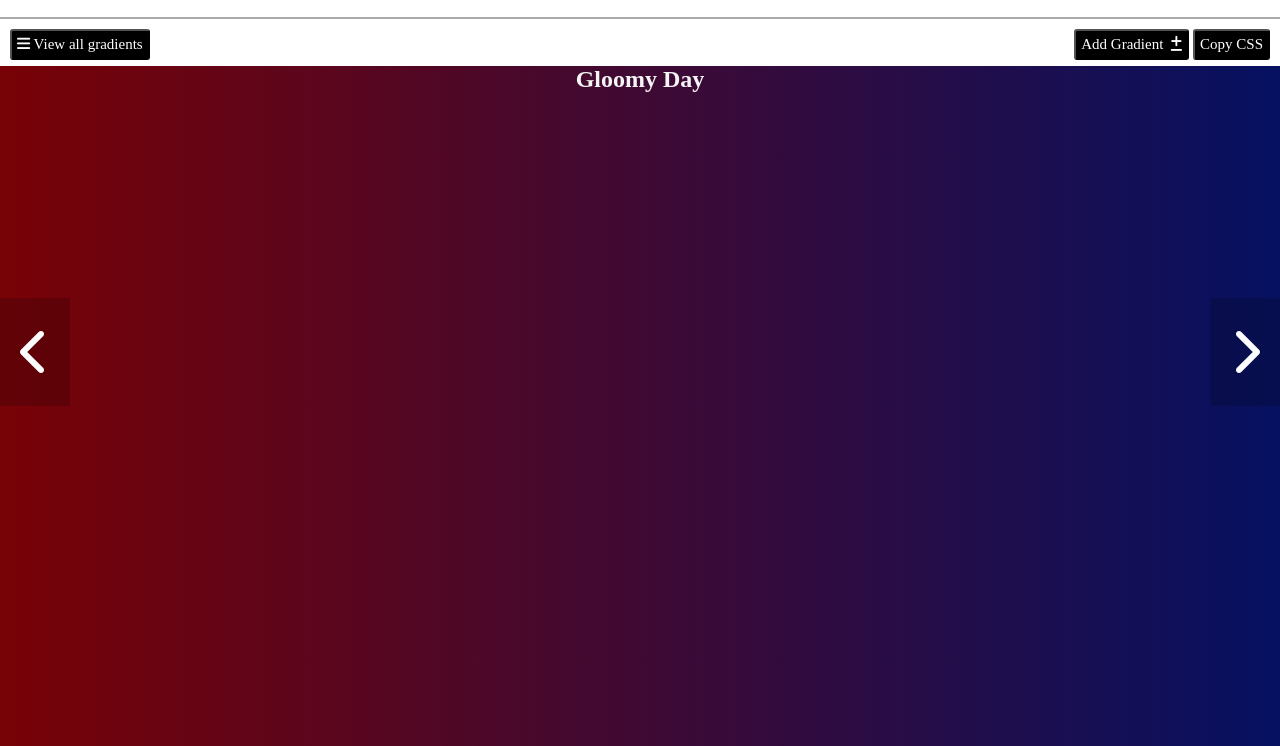
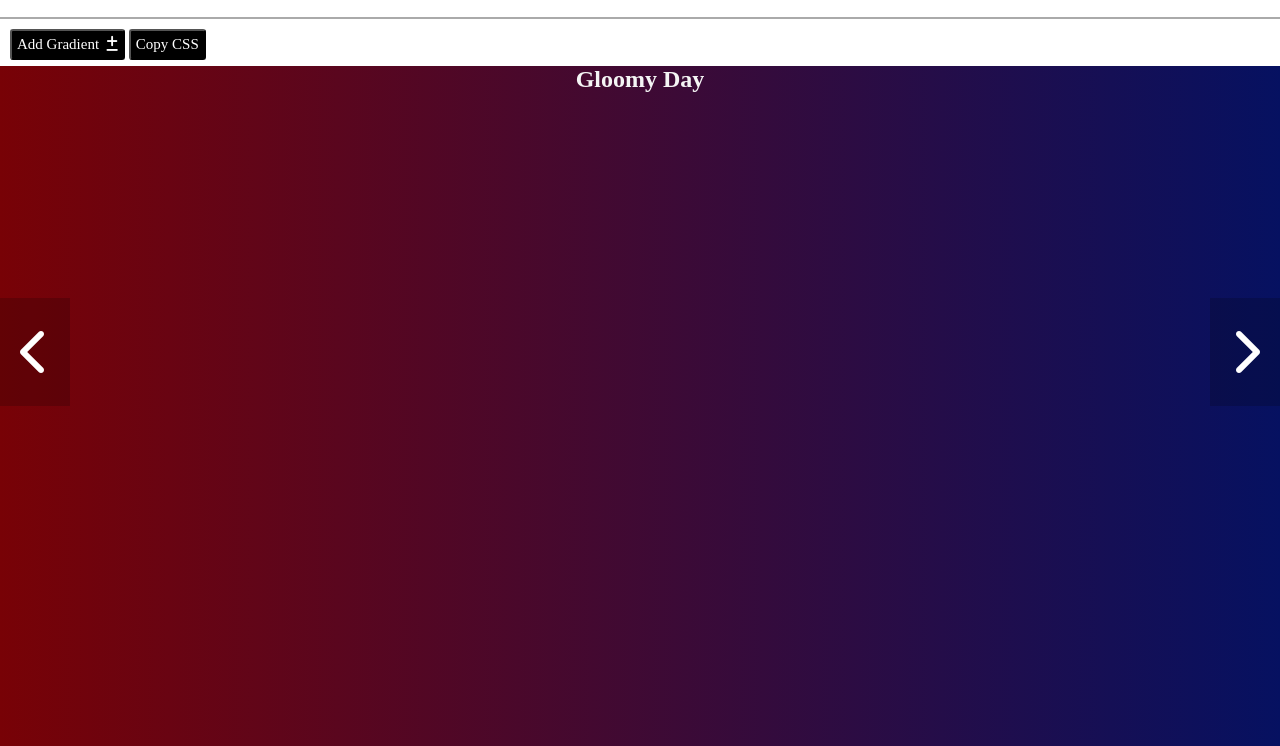
Before and after one commit to Lily-Damisa/FavGradient, a plain HTML site: page index.html in a window 1280 px wide. Shown: the part 102-848 px from the top of the page. Drawn offline with Linux system fonts and the light colour scheme; a web font is replaced by a local one.

```diff
--- a/index.html
+++ b/index.html
@@ -28,12 +28,7 @@
 
         <!-- Lower section -->
         <div class="second-section">
-            <div>
-                <button id="viewBtn" class="cta">
-                    <i class="fa-solid fa-bars"></i>
-                    View all gradients
-                </button>
-            </div>
+
 
             <div>
                 <button id="myBtn" class="cta">Add Gradient &nbsp;<span style="color: white;"><i class="fa-solid fa-plus-minus"></i></span></button>
```
